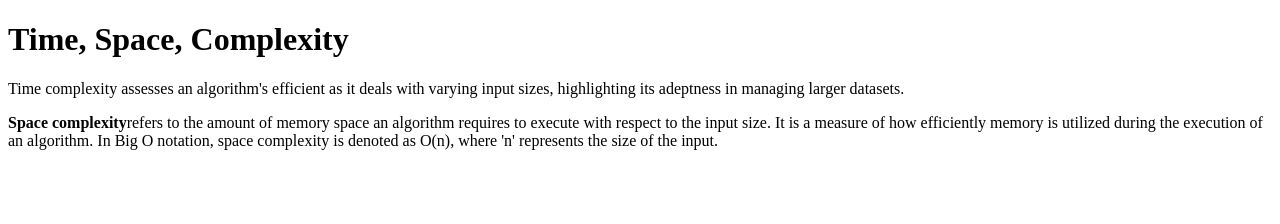
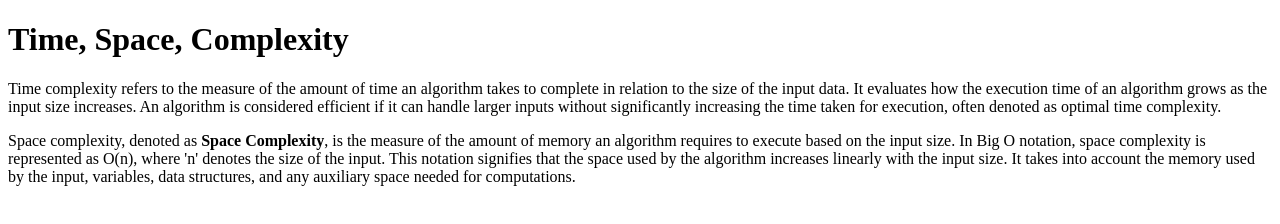
Before and after one commit to acciojob/time-and-space-complexity-adityaSingh6271, a website: page main.html in a window 1280 px wide. Drawn offline with Linux system fonts and the light colour scheme.

Commit message:
created a submission

```diff
--- a/main.html
+++ b/main.html
@@ -1,27 +1,15 @@
 <!DOCTYPE html>
+<html>
+<head>
+  <title>Time, Space, Complexity</title>
+</head>
+<body>
 
-<html>
+  <h1>Time, Space, Complexity</h1>
 
-<head>
-	<link rel="stylesheet" href="styles.css">
-</head>
+  <p>Time complexity refers to the measure of the amount of time an algorithm takes to complete in relation to the size of the input data. It evaluates how the execution time of an algorithm grows as the input size increases. An algorithm is considered efficient if it can handle larger inputs without significantly increasing the time taken for execution, often denoted as optimal time complexity.</p>
 
-<body>
-	<!-- the entire body must be written by student -->
-	<h1>
-		Time, Space, Complexity
-	</h1>
-	<p>
-Time complexity assesses an algorithm's efficient as it deals with varying input sizes, highlighting its adeptness in managing larger datasets.
-	</p>
-	<p>
-
-	<b>Space complexity</b>refers to the amount of memory space an algorithm requires to execute with respect to the input size. It is a measure of how efficiently memory is utilized during the execution of an algorithm. In Big O notation, space complexity is denoted as O(n), where 'n' represents the size of the input.
-	</p>
-    <script type="text/javascript" src="./script.js">
-
-</script>
+  <p>Space complexity, denoted as <b>Space Complexity</b>, is the measure of the amount of memory an algorithm requires to execute based on the input size. In Big O notation, space complexity is represented as O(n), where 'n' denotes the size of the input. This notation signifies that the space used by the algorithm increases linearly with the input size. It takes into account the memory used by the input, variables, data structures, and any auxiliary space needed for computations.</p>
 
 </body>
-
 </html>
```
